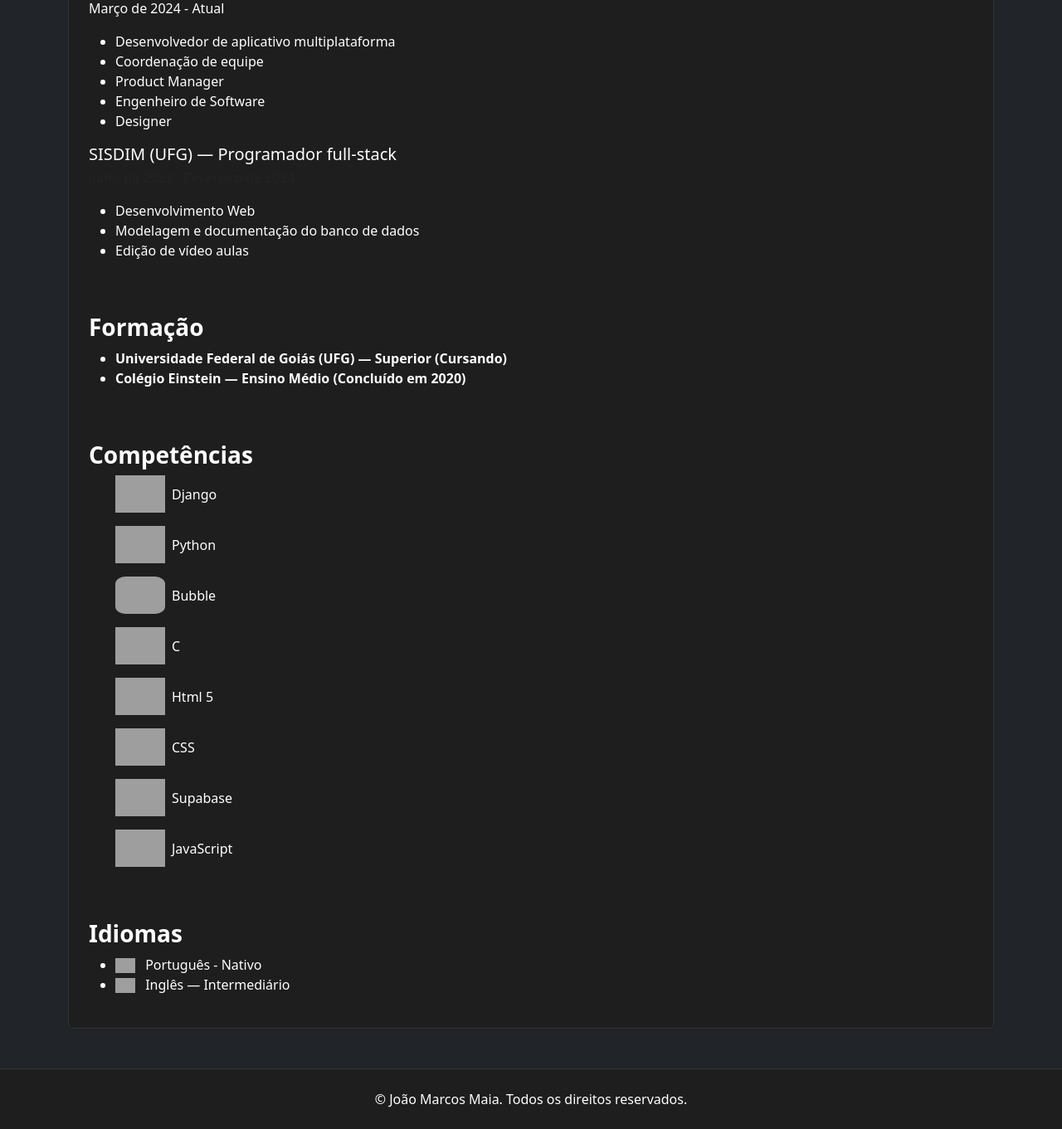
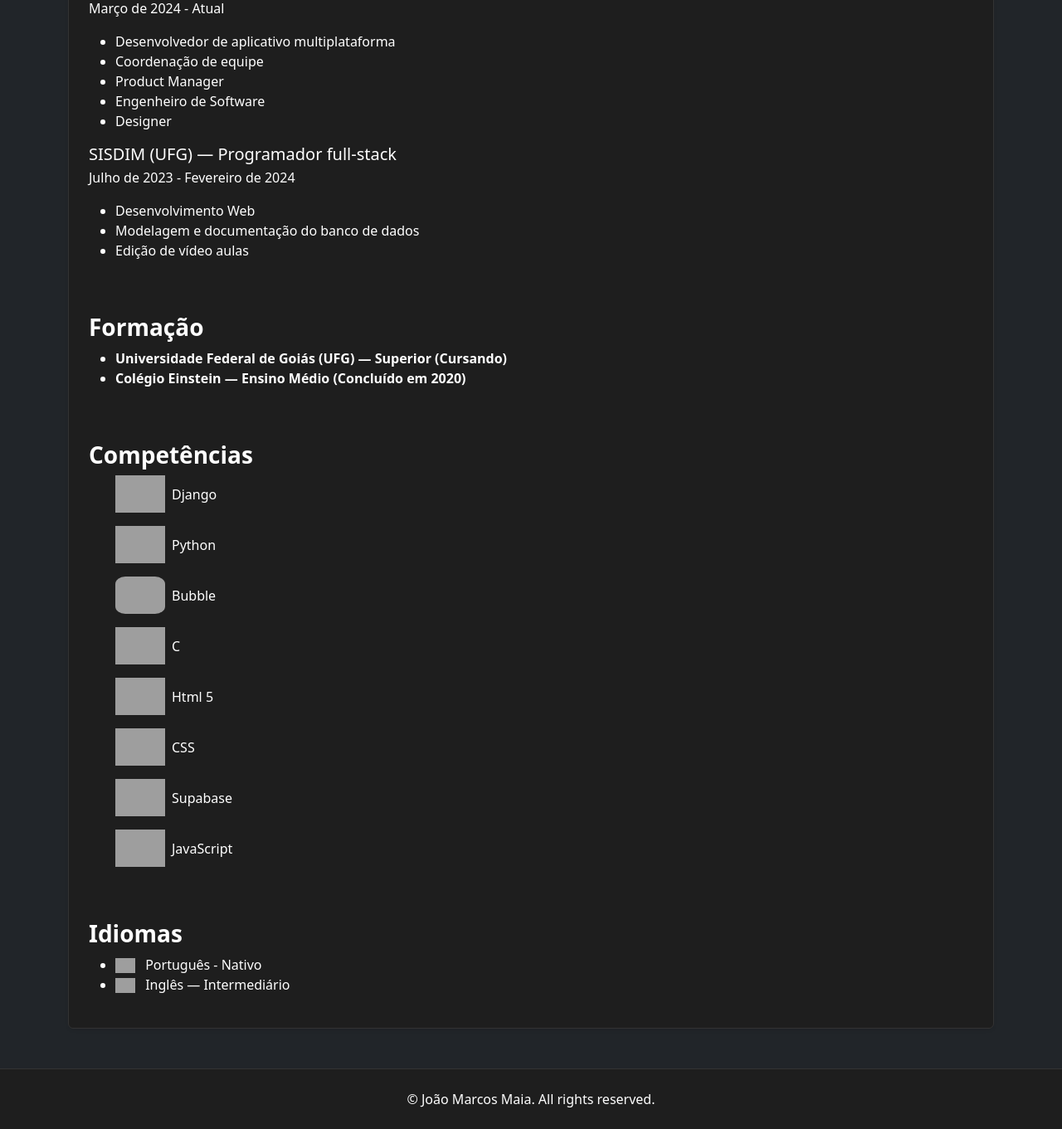
Before and after one commit to jonhmaia/Portifolio, a Django app: page / in a window 1280 px wide. Shown: the part 691-2052 px from the top of the page at 83% size. Run offline with Django 5.2, Linux system fonts and the light colour scheme; data comes from the database, SQL or seed files in the repository; grey boxes are pictures that could not be loaded.

Commit message:
pequena alteração na cor de um texto

```diff
--- a/core/templates/base.html
+++ b/core/templates/base.html
@@ -110,7 +110,7 @@
   </main>
 
   <footer class="text-center py-4 text-white">
-    © {{ now|date:"Y" }} João Marcos Maia. Todos os direitos reservados.
+    © {{ now|date:"Y" }} João Marcos Maia. All rights reserved.
   </footer>
 
   <script src="https://cdn.jsdelivr.net/npm/bootstrap@5.3.3/dist/js/bootstrap.bundle.min.js"></script>
--- a/core/templates/sobre_mim.html
+++ b/core/templates/sobre_mim.html
@@ -69,7 +69,7 @@
     </div>
     <div class="mt-3 animate__animated animate__fadeIn" id="card-sobre">
       <h5 class="mb-1">{% trans "SISDIM (UFG) — Programador full-stack" %}</h5>
-      <p class="text-muted">{% trans "Julho de 2023 - Fevereiro de 2024" %}</p>
+      <p class="text-white">{% trans "Julho de 2023 - Fevereiro de 2024" %}</p>
       <ul>
         <li>{% trans "Desenvolvimento Web" %}</li>
         <li>{% trans "Modelagem e documentação do banco de dados" %}</li>
```
